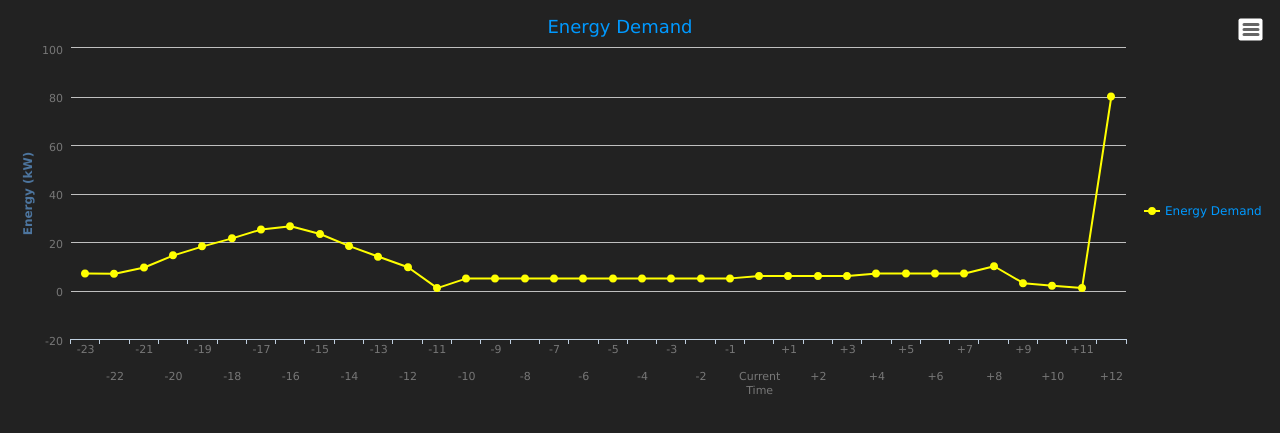
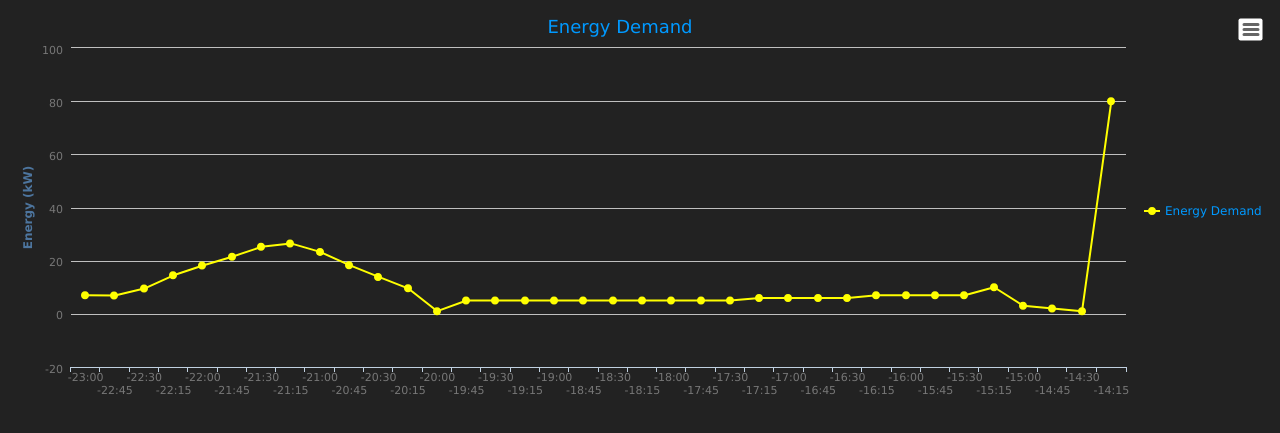
Before and after one commit to kmackinnon/Energy-Forecaster, a Python web app: template wsgi/openshift/templates/home/home.html in a window 1280 px wide. Shown: the top 433 px of the page. Run offline with Jinja, Linux system fonts and the light colour scheme; the template is opened without the code that fills it, so the values that code supplies are empty; some libraries are stand-ins or nearby versions.

Commit message:
changed graph intervals
now every 15 minutes starting from -23 up to +16 instead of every hour

```diff
--- a/wsgi/openshift/templates/home/home.html
+++ b/wsgi/openshift/templates/home/home.html
@@ -19,7 +19,7 @@
                 x: -20 //center
             },
             xAxis: {
-                categories: ['-23', '-22', '-21', '-20', '-19', '-18', '-17', '-16', '-15', '-14', '-13', '-12', '-11', '-10', '-9', '-8', '-7', '-6', '-5', '-4', '-3', '-2', '-1', 'Current Time', '+1', '+2', '+3', '+4', '+5', '+6', '+7', '+8', '+9', '+10', '+11', '+12', '+13', '+14', '+15', '+16']
+                categories: ['-23:00','-22:45','-22:30','-22:15','-22:00','-21:45','-21:30','-21:15','-21:00','-20:45','-20:30','-20:15','-20:00','-19:45','-19:30','-19:15','-19:00','-18:45','-18:30','-18:15','-18:00','-17:45','-17:30','-17:15','-17:00','-16:45','-16:30','-16:15','-16:00','-15:45','-15:30','-15:15','-15:00','-14:45','-14:30','-14:15','-14:00','-13:45','-13:30','-13:15','-13:00','-12:45','-12:30','-12:15','-12:00','-11:45','-11:30','-11:15','-11:00','-10:45','-10:30','-10:15','-10:00','-9:45','-9:30','-9:15','-9:00','-8:45','-8:30','-8:15','-8:00','-7:45','-7:30','-7:15','-7:00','-6:45','-6:30','-6:15','-6:00','-5:45','-5:30','-5:15','-5:00','-4:45','-4:30','-4:15','-4:00','-3:45','-3:30','-3:15','-3:00','-2:45','-2:30','-2:15','-2:00','-1:45','-1:30','-1:15','-1:00','0:45','0:30','0:15','Current Time','+1:45','+1:30','+1:15','+1:00','+2:45','+2:30','+2:15','+2:00','+3:45','+3:30','+3:15','+3:00','+4:45','+4:30','+4:15','+4:00','+5:45','+5:30','+5:15','+5:00','+6:45','+6:30','+6:15','+6:00','+7:45','+7:30','+7:15','+7:00','+8:45','+8:30','+8:15','+8:00','+9:45','+9:30','+9:15','+9:00','+10:45','+10:30','+10:15','+10:00','+11:45','+11:30','+11:15','+11:00','+12:45','+12:30','+12:15','+12:00','+13:45','+13:30','+13:15','+13:00','+14:45','+14:30','+14:15','+14:00','+15:45','+15:30','+15:15','+15:00','+16:45','+16:30','+16:15','+16:00']
             },
             yAxis: {
                 title: {
```
